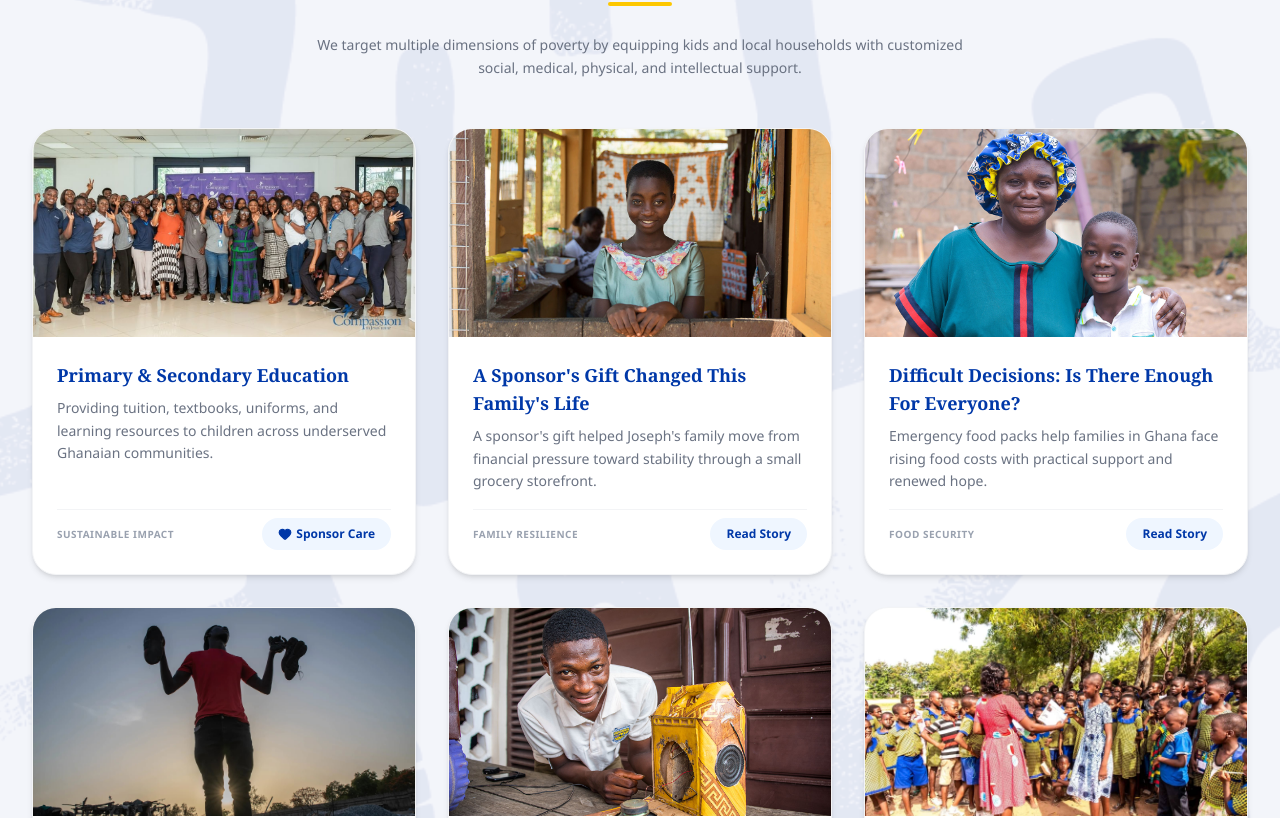
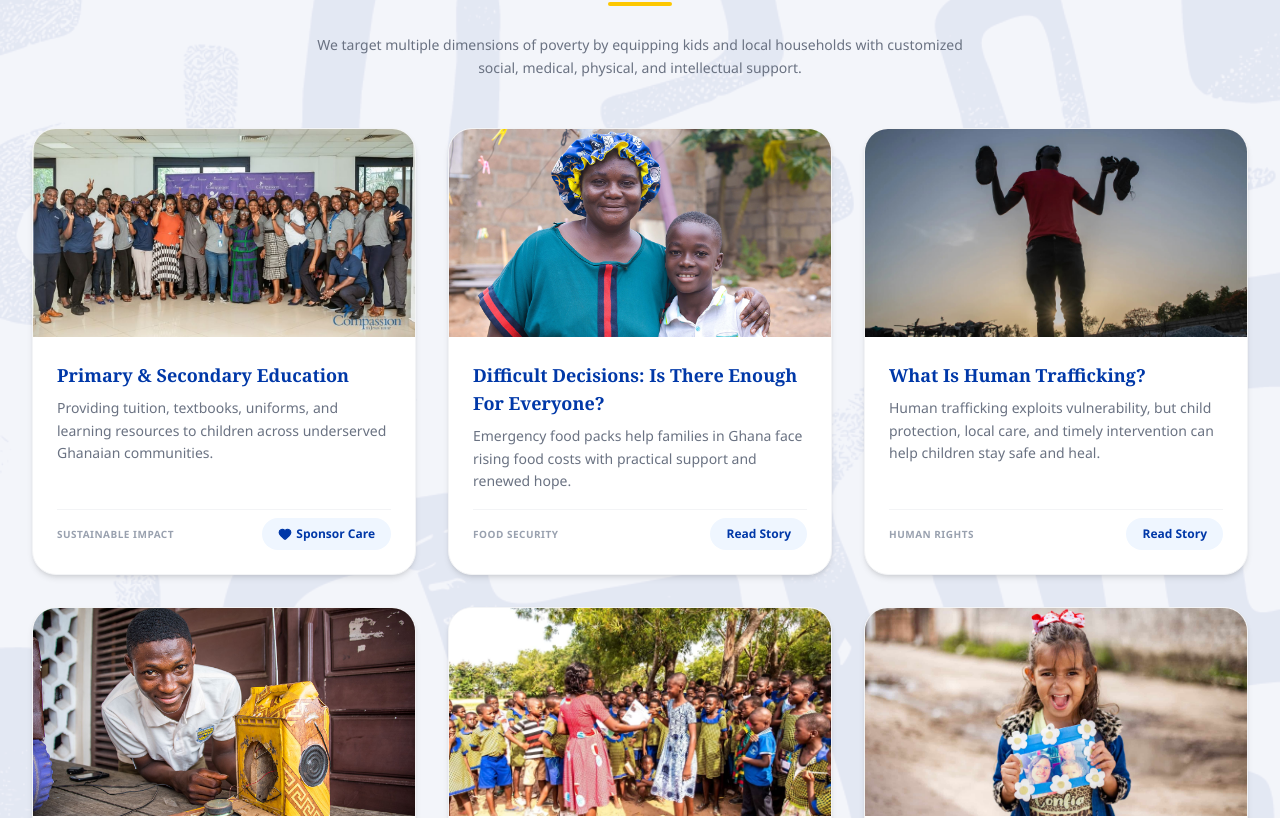
Before and after one commit to manuellnanor/CompassionGhana, a Next.js app: page / in a window 1280 px wide. Shown: the part 2738-3556 px from the top of the page. Built offline with nearby package versions, Linux system fonts and the light colour scheme.

Commit message:
Refine reports cards and homepage sections

```diff
--- a/src/components/Interventions.tsx
+++ b/src/components/Interventions.tsx
@@ -6,7 +6,6 @@ import SectionBadge from './SectionBadge';
 import TitleReveal from './TitleReveal';
 
 const interventionsBackground = '/assets/interventions-background.png';
-const sponsorGiftStoryImage = '/assets/sponsor-gift-story-header.jpg';
 const difficultDecisionsStoryImage = '/assets/difficult-decisions-header.jpg';
 const humanTraffickingStoryImage = '/assets/human-trafficking-header.jpg';
 const richardInventorStoryImage = '/assets/richard-inventor-radio.jpg';
@@ -119,53 +118,6 @@ export default function Interventions({ onOpenDonateWithCause }: InterventionsPr
 
               </motion.div>
             ))}
-            <motion.div
-              key="sponsor-gift-story"
-              id="intervention-sponsor-gift-story-card"
-              layout
-              initial={{ opacity: 0, scale: 0.9 }}
-              animate={{ opacity: 1, scale: 1 }}
-              exit={{ opacity: 0, scale: 0.9 }}
-              transition={{ duration: 0.3 }}
-              className="bg-white rounded-3xl overflow-hidden shadow-md hover:shadow-xl transition-all border border-gray-100 flex flex-col justify-between group"
-            >
-              <button
-                type="button"
-                onClick={() => router.push('/interventions/a-sponsors-gift-changed-this-familys-life')}
-                className="relative h-48 sm:h-52 overflow-hidden bg-slate-100 text-left cursor-pointer"
-                aria-label="Read A Sponsor's Gift Changed This Family's Life"
-              >
-                <img
-                  src={sponsorGiftStoryImage}
-                  alt="Young girl standing in a small family store"
-                  className="w-full h-full object-cover group-hover:scale-105 transition-transform duration-500"
-                />
-              </button>
-
-              <div className="p-6 flex-1 flex flex-col justify-between space-y-4">
-                <div className="space-y-2">
-                  <h3 className="font-title font-extrabold text-lg text-[#0038a8] group-hover:text-blue-700 transition-colors">
-                    A Sponsor's Gift Changed This Family's Life
-                  </h3>
-                  <p className="text-gray-500 text-xs sm:text-sm leading-relaxed line-clamp-3">
-                    A sponsor's gift helped Joseph's family move from financial pressure toward stability through a small grocery storefront.
-                  </p>
-                </div>
-
-                <div className="pt-2 border-t border-gray-100 flex items-center justify-between">
-                  <span className="text-[10px] uppercase font-bold text-gray-400 tracking-wider">
-                    Family Resilience
-                  </span>
-                  <button
-                    id="read-sponsor-gift-story-btn"
-                    onClick={() => router.push('/interventions/a-sponsors-gift-changed-this-familys-life')}
-                    className="bg-blue-50 hover:bg-blue-100 text-[#0038a8] hover:text-[#002d86] font-display font-bold text-xs py-2 px-4 rounded-full flex items-center gap-1 cursor-pointer transition-colors"
-                  >
-                    Read Story
-                  </button>
-                </div>
-              </div>
-            </motion.div>
             <motion.div
               key="difficult-decisions-story"
               id="intervention-difficult-decisions-story-card"
--- a/src/components/Partners.tsx
+++ b/src/components/Partners.tsx
@@ -81,11 +81,6 @@ export default function Partners() {
               >
                 {/* Partner logo */}
                 {getPartnerLogo(partner.id)}
-
-                {/* Small Tag */}
-                <span className="text-[9px] font-mono font-bold text-gray-400 uppercase tracking-widest">
-                  {partner.type}
-                </span>
               </div>
             ))}
           </div>
--- a/src/components/ReportsPage.tsx
+++ b/src/components/ReportsPage.tsx
@@ -73,17 +73,17 @@ export default function ReportsPage() {
 
       <section className="bg-slate-50 py-16 sm:py-20">
         <div className="mx-auto max-w-7xl px-4 sm:px-8">
-          <div className="grid gap-7 md:grid-cols-2 xl:grid-cols-4">
+          <div className="grid gap-6 md:grid-cols-2 xl:grid-cols-4">
             {reports.map((report) => (
               <article
                 key={report.href}
-                className="group flex min-h-full flex-col overflow-hidden rounded-[8px] border border-slate-200 bg-white shadow-sm transition duration-300 hover:-translate-y-1 hover:shadow-xl"
+                className="group flex min-h-full flex-col overflow-hidden rounded-[20px] border border-slate-200 bg-white shadow-sm transition duration-300 hover:-translate-y-1 hover:shadow-xl"
               >
                 <a
                   href={report.href}
                   target="_blank"
                   rel="noopener noreferrer"
-                  className="relative block aspect-[3/4] overflow-hidden bg-slate-100"
+                  className="relative block h-44 overflow-hidden bg-slate-100"
                   aria-label={`Open ${report.title}`}
                 >
                   <img
@@ -94,22 +94,22 @@ export default function ReportsPage() {
                   <div className={`absolute left-0 top-0 h-1.5 w-full ${report.accent}`} />
                 </a>
 
-                <div className="flex flex-1 flex-col p-5">
-                  <p className="text-xs font-black uppercase tracking-[0.16em] text-[#0038a8]">
+                <div className="flex flex-1 flex-col p-4">
+                  <p className="text-[10px] font-black uppercase tracking-[0.14em] text-[#0038a8]">
                     {report.period}
                   </p>
-                  <h2 className="mt-3 font-display text-xl font-black leading-snug text-slate-950">
+                  <h2 className="mt-2 font-display text-base font-black leading-snug text-slate-950">
                     {report.title}
                   </h2>
-                  <p className="mt-3 flex-1 text-sm leading-6 text-slate-600">
+                  <p className="mt-2 flex-1 text-xs leading-5 text-slate-600">
                     {report.description}
                   </p>
 
-                  <div className="mt-6 flex items-center gap-3">
+                  <div className="mt-4 flex items-center gap-2">
                     <a
                       href={report.href}
                       download
-                      className="inline-flex min-h-11 flex-1 items-center justify-center gap-2 rounded-full bg-[#0038a8] px-4 py-2 text-sm font-extrabold text-white transition hover:bg-[#002d86]"
+                      className="inline-flex min-h-10 flex-1 items-center justify-center gap-2 rounded-full bg-[#0038a8] px-3 py-2 text-xs font-extrabold text-white transition hover:bg-[#002d86]"
                     >
                       <Download className="h-4 w-4" />
                       Download
@@ -118,7 +118,7 @@ export default function ReportsPage() {
                       href={report.href}
                       target="_blank"
                       rel="noopener noreferrer"
-                      className="inline-flex h-11 w-11 items-center justify-center rounded-full border border-slate-200 text-[#0038a8] transition hover:border-[#0038a8] hover:bg-[#0038a8] hover:text-white"
+                      className="inline-flex h-10 w-10 items-center justify-center rounded-full border border-slate-200 text-[#0038a8] transition hover:border-[#0038a8] hover:bg-[#0038a8] hover:text-white"
                       aria-label={`Open ${report.title} in a new tab`}
                     >
                       <ExternalLink className="h-4 w-4" />
```
